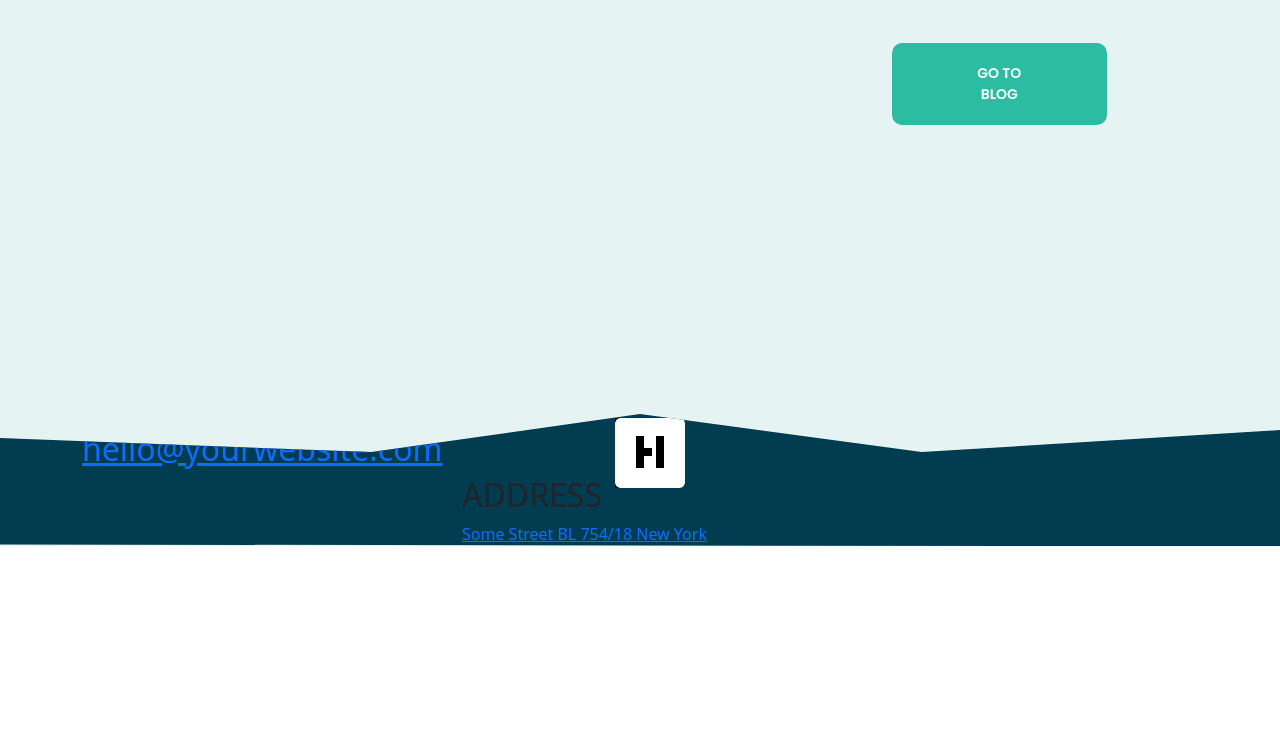
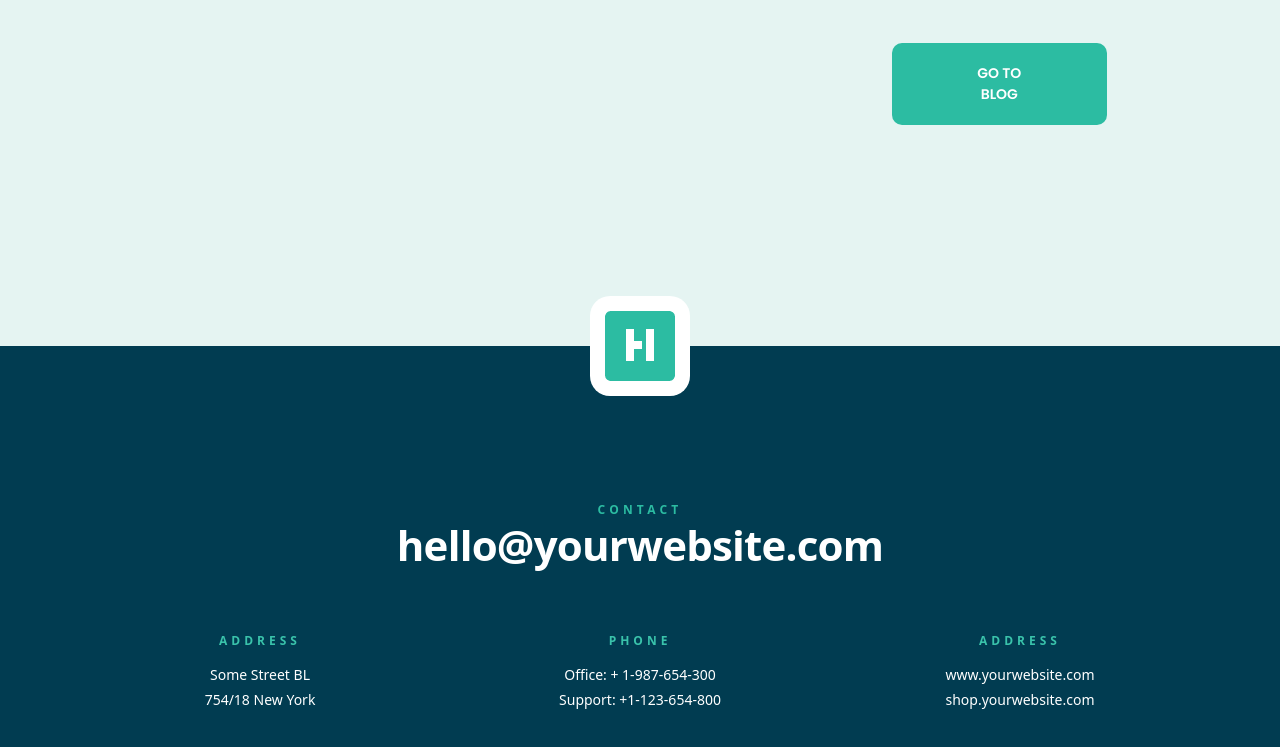
Before and after one commit to Abbos782/hella, a plain HTML site: page index.html in a window 1280 px wide. Shown: the part 5497-6244 px from the top of the page. Before the commit the page ends 6043 px from the top, so only its background shows below. Drawn offline with Linux system fonts and the light colour scheme; a web font is replaced by a local one.

Commit message:
add contact

```diff
--- a/css/main.scss
+++ b/css/main.scss
@@ -473,21 +473,88 @@ body{
     }
 }
 .contact{
-    background-color: #E5F4F2;
-     .backcolor{
-        background-color: #013C51;
-        clip-path: polygon(50% 34%, 72% 53%, 100% 42%, 100% 100%, 0 99%, 0 46%, 29% 53%);
+
+   background-color: #013C51;
+//    clip-path: polygon(50% 0, 72% 13%, 100% 0, 100% 100%, 0 99%, 0 1%, 25% 13%);
          .logo__box{
-             width: 50px;
-             height: 60px;
-             background-color: #000;
+
+            width: 100px;
+            height: 100px;
+             background: #FFFFFF;
+             border-radius: 20px;
              z-index: 22;
-             transform: translateY(120%);
+             transform: translateY(-20%);
+             transform: matrix(1, 0, 0, -1, 0, 0);
+
+             display: flex;
+             justify-content:center ;
+             align-items: center;
+             transform: translateY(-50%);
              .logo{
-                 background-color: #000;
+
              }
          }
-     }
+         .contact__name{
+             text-align: center;
+             margin-top: 50px;
+             a{
+                 margin-top: 20px;
+                font-style: normal;
+                font-weight: 600;
+                font-size: 12px;
+                line-height: 18px;
+               text-transform: uppercase;
+                text-decoration: none;
+                text-align: center;
+                letter-spacing: 0.35em;
+                 color: #2CBCA2;
+             }
+             h2{
+                 a{
+                    font-style: normal;
+                    font-weight: bold;
+                    font-size: 42px;
+                    line-height: 50px;
+                    /* identical to box height, or 119% */
+                    text-transform: inherit;
+                    text-align: center;
+                    letter-spacing: -0.8px;
+
+                    color: #FFFFFF;
+                 }
+             }
+         }
+         .row{
+           padding: 50px 0;
+            .col-lg-4{
+                text-align: center;
+                h2{
+                    font-style: normal;
+                    font-weight: 600;
+                    font-size: 12px;
+                    line-height: 220%;
+
+                    text-align: center;
+                    letter-spacing: 4px;
+
+                    color: #3AC3AB;
+                 }
+                 a{
+                     width: 10%;
+                    font-style: normal;
+                    font-weight: normal;
+                    font-size: 14px;
+                    line-height: 160%;
+                    text-align: center;
+                    color: #FFFFFF;
+                    text-decoration: none;
+                 }
+                 a:hover{
+                  color: rgb(77, 70, 9);
+                 }
+            }
+         }
+
 
 
 }
--- a/index.html
+++ b/index.html
@@ -370,12 +370,12 @@
         </div>
     </section>
     <section class="contact">
-      <div class="backcolor">
+
         <div class="container">
             <div class="logo__box">
 
                 <div class="logo">
-                    <img src="./img/Subtract.png" alt="">
+                    <img src="./img/Subtract (1).png" alt="">
                 </div>
             </div>
             <div class="contact__name">
@@ -385,13 +385,23 @@
             <div class="row">
                 <div class="col-lg-4">
                     <h2>ADDRESS</h2>
-                    <a href="#">Some Street BL
+                    <a href="#">Some Street BL <br>
                         754/18 New York</a>
+                </div>
+                <div class="col-lg-4">
+                    <h2>PHONE</h2>
+                    <a href="#">Office: + 1-987-654-300</a><br>
+                    <a href="#"> Support: +1-123-654-800</a>
+                </div>
+                <div class="col-lg-4">
+                    <h2>ADDRESS</h2>
+                    <a href="#">www.yourwebsite.com</a><br>
+                        <a href="#">shop.yourwebsite.com</a>
                 </div>
             </div>
         </div>
 
-      </div>
+
     </section>
     <script src="./bootstrap/js/bootstrap.bundle.js"></script>
 </body>
```
Also changed, not shown: css/main.css, img/Subtract (1).png (added), 1 other file.
